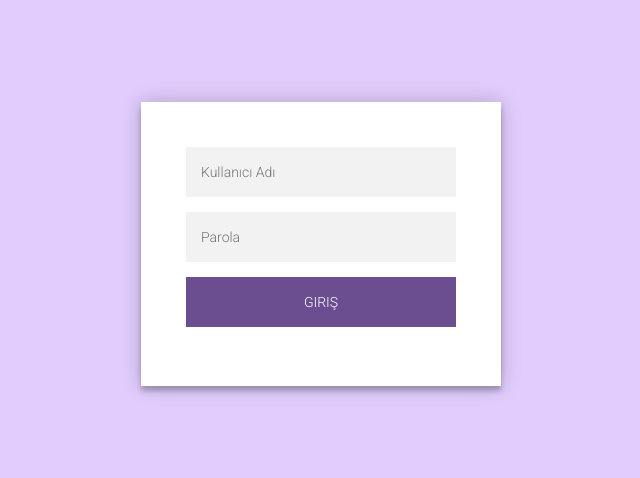
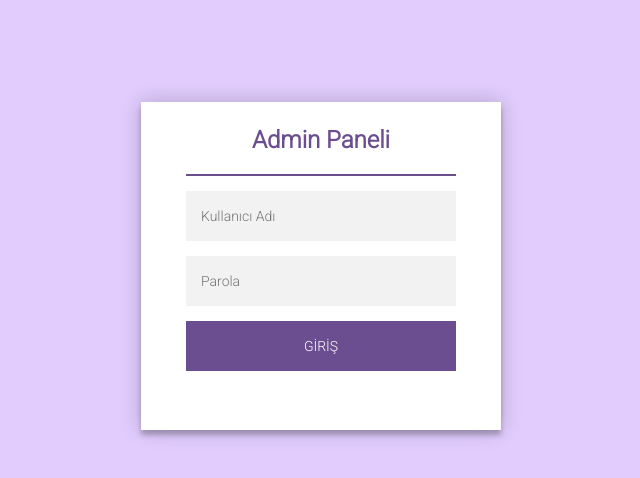
Before and after one commit to kadirsefaunal/wpgProje, a PHP site: page /login.php in a window 1280 px wide. Shown: the top 478 px of the page, without its empty margins (319-959 px from the left). Run offline with PHP 8.4, Linux system fonts and the light colour scheme.

Commit message:
login.php tasarım düzenlemesi yapıldı.

```diff
--- a/css/login.css
+++ b/css/login.css
@@ -53,3 +53,9 @@ body {
   background: #e1ccfd;
   font-family: "Roboto", sans-serif;
 }
+h3 {
+  margin-bottom: 20px;
+  margin-top: -20px;
+  color: #6B4E90;
+}
+.cizgi {border-bottom: 2px solid #6B4E90; margin-bottom: 15px; margin-top: 8px;}
--- a/login.php
+++ b/login.php
@@ -6,12 +6,15 @@
     <title>Admin Paneli Giriş</title>
 	</head>
     <body>
+
         <div class="login-page">
             <div class="form">
                 <form class="login-form">
+                <h3><b>Admin Paneli</b></h3>
+                <div class="cizgi"></div>
                 <input type="text" placeholder="Kullanıcı Adı"/>
                 <input type="password" placeholder="Parola"/>
-                <button>Giriş</button>
+                <button>GİRİŞ</button>
                 </form>
             </div>
          </div>
```
